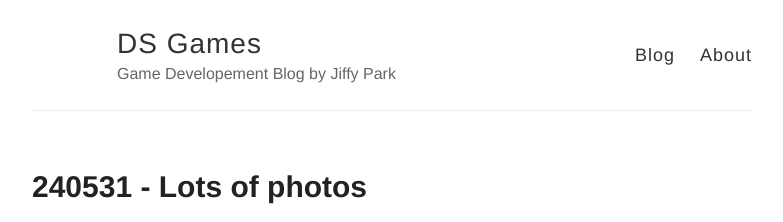
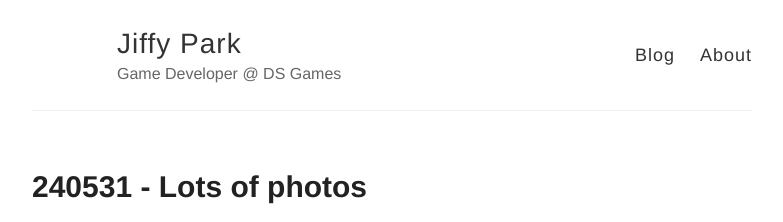
Before and after one commit to JiffyPark/JiffyPark.github.io, a Jekyll site: the page built from _posts/2024-5-31-First-Post.md, in a window 1280 px wide and 900 px high. Shown: the top 222 px of the window, without its empty margins (248-1031 px from the left). Built offline with Jekyll 4.4.1, drawn with Linux system fonts in a browser that asks for light colours.

Commit message:
Update _config.yml

```diff
--- a/_config.yml
+++ b/_config.yml
@@ -3,10 +3,10 @@
 #
 
 # Name of your site (displayed in the header)
-name: DS Games
+name: Jiffy Park
 
 # Short bio or description (displayed in the header)
-description: Game Developement Blog by Jiffy Park
+description: Game Developer @ DS Games
 
 # URL of your avatar or profile pic (you could use your GitHub profile pic)
 avatar:
```
